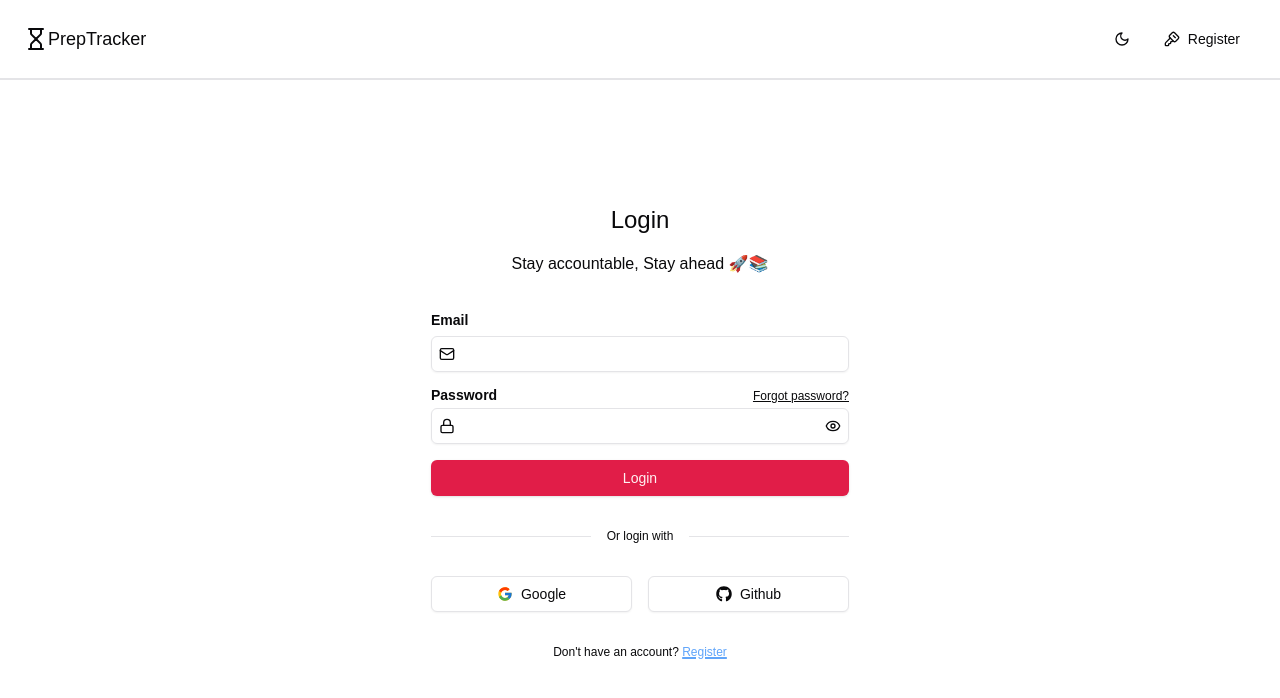
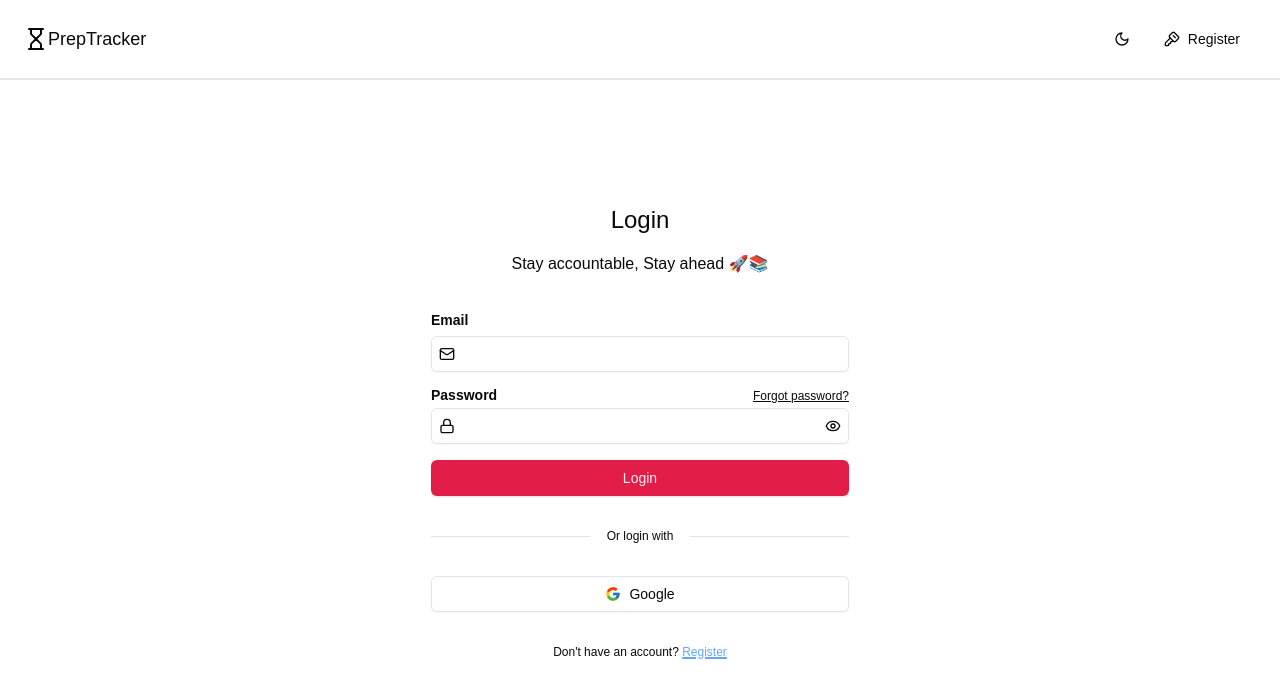
Before and after one commit to alaminShaheen/PrepTracker, a Next.js app in the folder frontend/: page /login in a window 1280 px wide. Shown: the top 698 px of the page. Built offline with nearby package versions, Linux system fonts and the light colour scheme; no server answers.

Commit message:
removed github login

```diff
--- a/frontend/src/components/LoginForm.tsx
+++ b/frontend/src/components/LoginForm.tsx
@@ -176,12 +176,6 @@ const LoginForm = () => {
                     <FcGoogle />
                     {" "} Google
                 </Button>
-
-                <Button variant="outline" className="mb-4 w-full" onClick={loginWithGithub}
-                        disabled={loading || thirdPartyMutationPending || loginMutationPending}>
-                    <FaGithub />
-                    {" "} Github
-                </Button>
             </div>
             <span className="text-xs text-center">
                 Don&apos;t have an account? <Link href={ROUTES.REGISTER} className="underline decoration-2 decoration-blue-400 text-blue-400">Register</Link>
```
